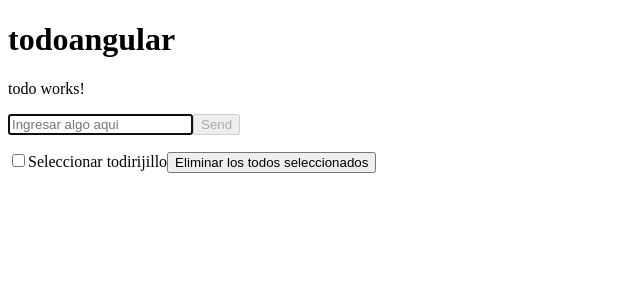
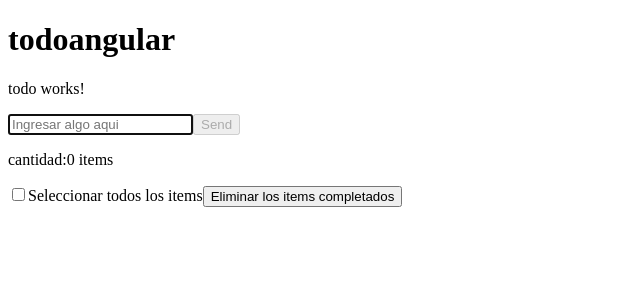
Before and after one commit to sebastiandavila/TodoAngul, an Angular app: page / in a window 1280 px wide. Shown: the top 300 px of the page, without its empty margins (0-640 px from the left). Built offline with nearby package versions, Linux system fonts and the light colour scheme.

Commit message:
COntador de items

```diff
--- a/src/app/todo/TodoItem.ts
+++ b/src/app/todo/TodoItem.ts
@@ -10,8 +10,11 @@
 
     ChangeDone(){
     this.done = !this.done;
+
     }
     ChangeDoneAll(checkedAll:Boolean){
         this.done = !checkedAll;
+
+
         }
   }
--- a/src/app/todo/todo.component.html
+++ b/src/app/todo/todo.component.html
@@ -2,7 +2,7 @@
 
 <input (keyup.enter)="sendTodo()" type="text" placeholder="Ingresar algo aqui" [(ngModel)]="inputValue" autofocus="autofocus"/>
 <button (click)="sendTodo()" [disabled]="!inputValue">Send</button>
-
+<p>cantidad:{{todos.length}} {{todos.length==1?" item":" items"}}</p>
 <ol>
   <li *ngFor="let todo of todos">
       <input type="checkbox" [checked]=todo.done (click)="changeDone(todo)"/>
@@ -12,5 +12,5 @@
   </li>
 </ol>
 
-<label ><input (click)="seleccionartodo()" type="checkbox"/>Seleccionar todirijillo</label>
-<button (click)="deleteTodosDone()">Eliminar los todos seleccionados</button>
+<label ><input (click)="seleccionartodo()" type="checkbox"/>Seleccionar todos los items</label>
+<button (click)="deleteTodosDone()" >Eliminar los items completados</button>
--- a/src/app/todo/todo.component.ts
+++ b/src/app/todo/todo.component.ts
@@ -10,6 +10,7 @@ export class TodoComponent implements OnInit {
   idgenerate:number;
   todos: Array<TodoItem>=[];
   checkedAll:Boolean=false;
+
 
   constructor() { this.idgenerate=1;
 
```
